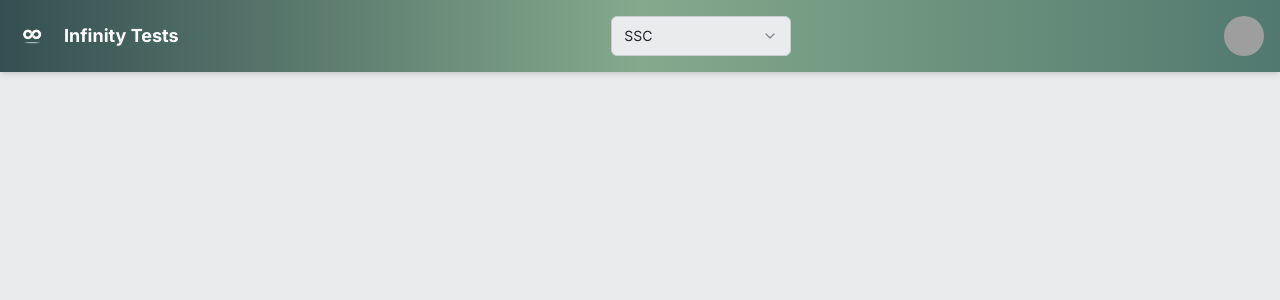
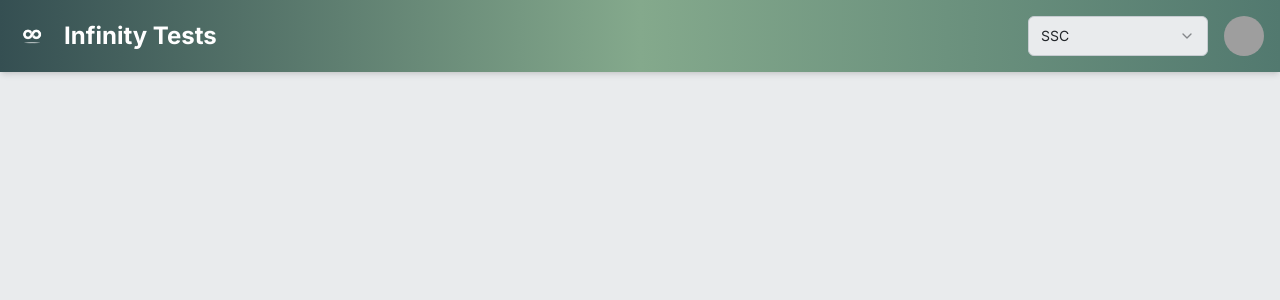
Before and after one commit to destx0/gquiz, a Next.js app: page /ssc in a window 1280 px wide. Shown: the top 300 px of the page. Built offline with nearby package versions, Linux system fonts and the light colour scheme; grey boxes are pictures that could not be loaded.

Commit message:
dropdown posistion fixed

```diff
--- a/src/components/SSCHeader.jsx
+++ b/src/components/SSCHeader.jsx
@@ -33,10 +33,11 @@
 					alt="Logo"
 					className="h-8 mr-4 object-cover object-center"
 				/>
-				<span className="text-white text-lg font-bold">
+				<span className="text-white text-2xl font-bold">
 					Infinity Tests
 				</span>
 			</div>
+			<div className="flex">
 				<Select onValueChange={handleSelectChange} defaultValue="ssc">
 					<SelectTrigger className="w-[180px] ml-4">
 						<SelectValue placeholder="Select a section" />
@@ -80,6 +81,7 @@
 					<AvatarFallback>CN</AvatarFallback>
 				</Avatar>
 			</div>
+		</div>
 	);
 };
 
```
Lines whose indentation alone changed are shown as unchanged.
